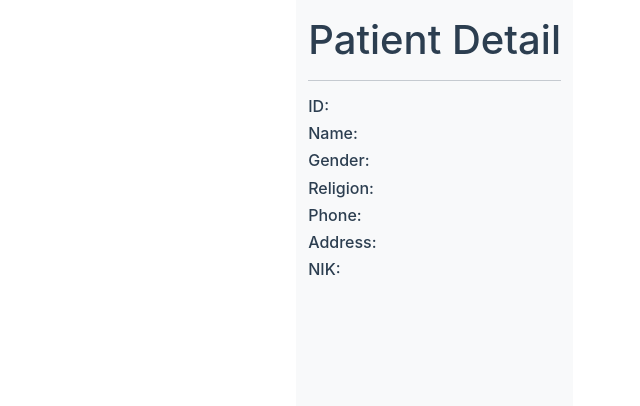
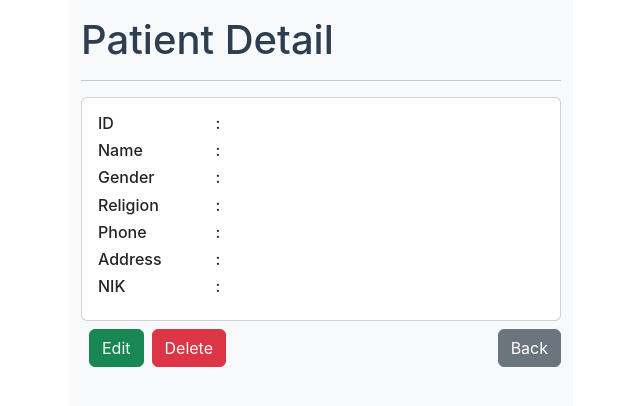
Before and after one commit to Agiff/sei-care, a Vue app in the folder client/: page /1 in a window 1280 px wide. Shown: the top 406 px of the page, without its empty margins (67-707 px from the left). Built offline with nearby package versions, Linux system fonts and the light colour scheme; no server answers; the HTML template or start-up script is replaced by a standard one.

Commit message:
feat: add buttons at detail style: styling patient detail page

```diff
--- a/client/src/pages/PatientDetailPage.vue
+++ b/client/src/pages/PatientDetailPage.vue
@@ -8,7 +8,10 @@
       ...mapState(usePatientStore, ['patientDetail'])
     },
     methods: {
-      ...mapActions(usePatientStore, ['fetchPatientDetail'])
+      ...mapActions(usePatientStore, ['fetchPatientDetail', 'deletePatient']),
+      onDelete(id) {
+        this.deletePatient(id).then(() => this.$router.back());
+      }
     },
     created() {
       this.fetchPatientDetail(this.$route.params.id);
@@ -21,13 +24,46 @@
     <h1>Patient Detail</h1>
     <hr>
     <div>
-      <h6>ID: {{ patientDetail.id }}</h6>
-      <h6>Name: {{ patientDetail.name }}</h6>
-      <h6>Gender: {{ patientDetail.sex }}</h6>
-      <h6>Religion: {{ patientDetail.religion }}</h6>
-      <h6>Phone: {{ patientDetail.phone }}</h6>
-      <h6>Address: {{ patientDetail.address }}</h6>
-      <h6>NIK: {{ patientDetail.nik }}</h6>
+      <div class="card p-3" style="width: 30rem;">
+        <div class="row">
+          <div class="col-3">
+            <h6>ID</h6>
+            <h6>Name</h6>
+            <h6>Gender</h6>
+            <h6>Religion</h6>
+            <h6>Phone</h6>
+            <h6>Address</h6>
+            <h6>NIK</h6>
+          </div>
+          <div class="col-1">
+            <h6>:</h6>
+            <h6>:</h6>
+            <h6>:</h6>
+            <h6>:</h6>
+            <h6>:</h6>
+            <h6>:</h6>
+            <h6>:</h6>
+          </div>
+          <div class="col-6">
+            <h6>{{ patientDetail.id }}</h6>
+            <h6>{{ patientDetail.name }}</h6>
+            <h6>{{ patientDetail.sex }}</h6>
+            <h6>{{ patientDetail.religion }}</h6>
+            <h6>{{ patientDetail.phone }}</h6>
+            <h6>{{ patientDetail.address }}</h6>
+            <h6>{{ patientDetail.nik }}</h6>
+          </div>
+        </div>
+      </div>
+      <div class="d-flex justify-content-between" style="width: 30rem;">
+        <div>
+          <button type="button" class="btn btn-success my-2 mx-2" @click="$router.push(`/edit/${patientDetail.id}`)">Edit</button>
+          <button type="button" class="btn btn-danger my-2" @click="onDelete(patientDetail.id)">Delete</button>
+        </div>
+        <div>
+          <button type="button" class="btn btn-secondary my-2" @click="$router.back()">Back</button>
+        </div>
+      </div>
     </div>
   </div>
 </template>
--- a/client/src/pages/PatientFormPage.vue
+++ b/client/src/pages/PatientFormPage.vue
@@ -77,6 +77,7 @@ import { usePatientStore } from '../stores/patient';
       </div>
       <div class="d-flex justify-content-between">
         <button type="submit" class="btn btn-primary"> {{ this.$route.params.id ? 'Edit' : 'Add' }} </button>
+        <button type="button" class="btn btn-secondary" @click="$router.back()">Back</button>
       </div>
     </form>
   </div>
--- a/client/src/stores/patient.js
+++ b/client/src/stores/patient.js
@@ -32,7 +32,7 @@ export const usePatientStore = defineStore('patient', {
         const { data } = await axios.post(`${this.baseUrl}/patients/api/create`, input);
         await this.fetchPatients();
         console.log(data);
-        this.router.push('/');
+        this.router.back();
       } catch (error) {
         console.log(error);
       }
@@ -51,7 +51,7 @@ export const usePatientStore = defineStore('patient', {
         const { data } = await axios.put(`${this.baseUrl}/patients/api/update/${id}`, input);
         await this.fetchPatients();
         console.log(data);
-        this.router.push('/');
+        this.router.back();
       } catch (error) {
         console.log(error);
       }
```
